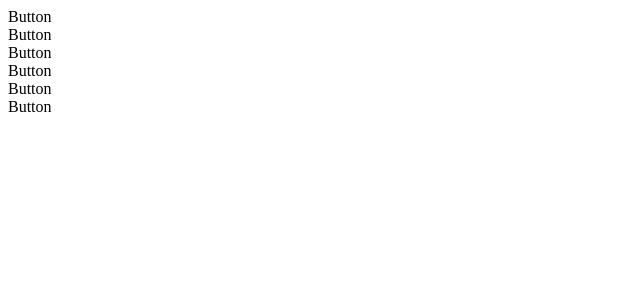
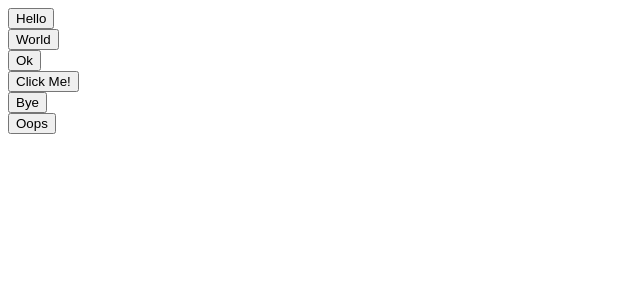
Before and after one commit to joaquimscosta/react-playground, a React (Create React App) app in the folder 6-comps/: page / in a window 1280 px wide. Shown: the top 300 px of the page, without its empty margins (0-640 px from the left). Built offline with nearby package versions, Linux system fonts and the light colour scheme.

Commit message:
add prop-types validator

```diff
--- a/6-comps/package.json
+++ b/6-comps/package.json
@@ -6,6 +6,7 @@
     "@testing-library/jest-dom": "^5.17.0",
     "@testing-library/react": "^13.4.0",
     "@testing-library/user-event": "^13.5.0",
+    "prop-types": "^15.8.1",
     "react": "^18.2.0",
     "react-dom": "^18.2.0",
     "react-scripts": "5.0.1",
--- a/6-comps/src/App.js
+++ b/6-comps/src/App.js
@@ -1,14 +1,28 @@
-import Button from "./Botton";
+import Button from "./Button";
 
 function App() {
   return (
     <div>
-      <Button></Button>
-      <Button></Button>
-      <Button></Button>
-      <Button></Button>
-      <Button></Button>
-      <Button></Button>
+      <div>
+        <Button primary secondary>
+          Hello
+        </Button>
+      </div>
+      <div>
+        <Button>World</Button>
+      </div>
+      <div>
+        <Button>Ok</Button>
+      </div>
+      <div>
+        <Button>Click Me!</Button>
+      </div>
+      <div>
+        <Button>Bye</Button>
+      </div>
+      <div>
+        <Button>Oops</Button>
+      </div>
     </div>
   );
 }
--- a/6-comps/src/Botton.js
+++ /dev/null
@@ -1,5 +0,0 @@
-function Button() {
-  return <div>Button</div>;
-}
-
-export default Button;
--- /dev/null
+++ b/6-comps/src/Button.js
@@ -0,0 +1,32 @@
+import propTypes from "prop-types";
+function Button({
+  children,
+  primary,
+  secondary,
+  success,
+  warning,
+  danger,
+  outline,
+  rounded,
+}) {
+  return <button>{children}</button>;
+}
+
+Button.propTypes = {
+  checkVariationValue: ({ primary, secondary, success, warning, danger }) => {
+    const count =
+      Number(!!primary) +
+      Number(!!secondary) +
+      Number(!!success) +
+      Number(!!warning) +
+      Number(!!danger);
+
+    if (count > 1) {
+      return new Error(
+        "Only one of primary, secondary, success, warning, or danger can be selected"
+      );
+    }
+  },
+};
+
+export default Button;
```
Also changed, not shown: 1 other file (tests, documents, lock files or other folders).
